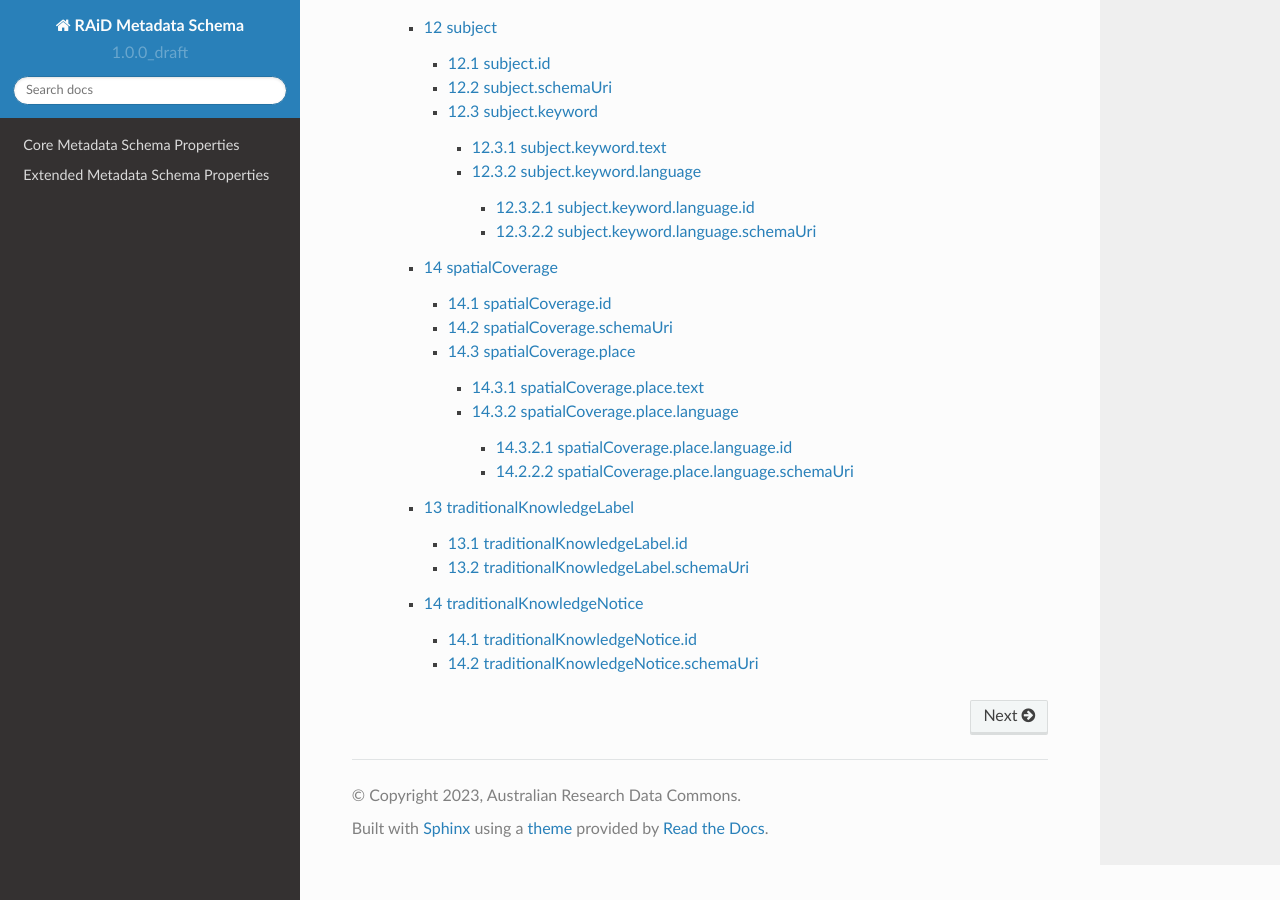
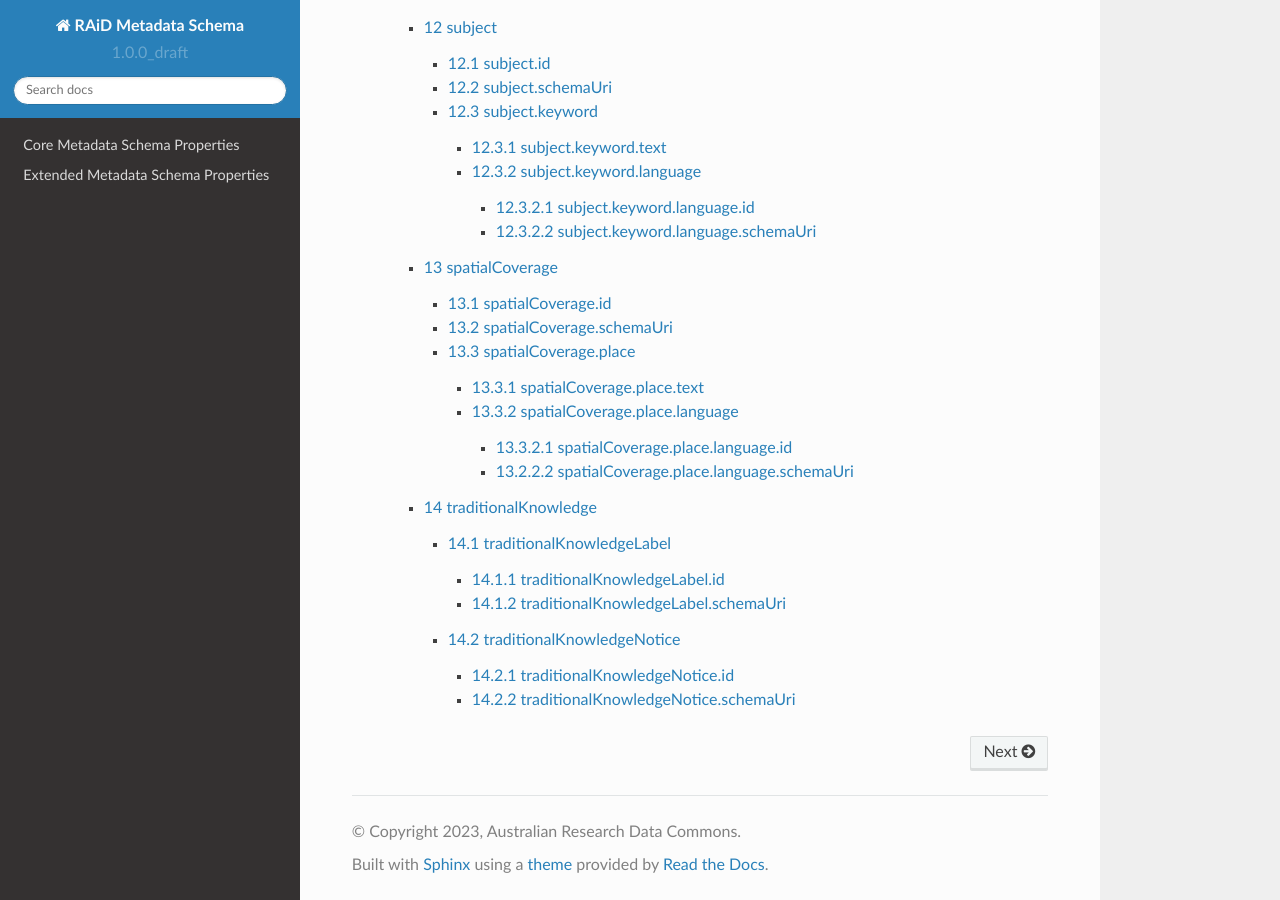
Before and after one commit to au-research/raid-metadata, a Sphinx documentation site: the page built from rtd/docs/source/index.rst, in a window 1280 px wide and 900 px high, scrolled down 5476 px. Built offline with Sphinx 7.4.7 and the Read the Docs theme 2.0.0, drawn with Linux system fonts in a browser that asks for light colours; pages that are not in the unit, such as notebooks, are missing from menus.

Commit message:
Correct numbering in traditionalKnowledge.rst and spatialCoverages.rst
Numbering in traditionalKnowledge.rst was incorrect, needed to add a block that encompassed both Labels and Notices, then renumber each, ultimately adding a third level in the hierarchy to accommodate the addition of elements withing Labels and Notices. Also swapped numbering on spatialCoverages and TK pages, so that spatialCoverages comes first.

```diff
--- a/rtd/docs/source/extended/spatialCoverages.rst
+++ b/rtd/docs/source/extended/spatialCoverages.rst
@@ -1,9 +1,9 @@
 .. autosummary::
    :toctree: generated
 
-.. _14-spatialCoverage:
+.. _13-spatialCoverage:
 
-14 spatialCoverage
+13 spatialCoverage
 ==================
 
 **Definition**: metadata schema block containing information about any spatial region(s) or named place(s) targeted by the project
@@ -14,9 +14,9 @@
 
 **Example JSON**
 
-.. _14.1-spatialCoverage.id:
+.. _13.1-spatialCoverage.id:
 
-14.1 spatialCoverage.id
+13.1 spatialCoverage.id
 -----------------------
 
 **Definition**: spatial region or named place that is the subject or target of the project or activity. Repeat this property as necessary to indicate different locations. Do not duplicate organisational locations
@@ -35,9 +35,9 @@
 * ``https://www.geonames.org/264371/athens.html`` (Athens, Greece, from Geonames)
 * ``https://www.geonames.org/2161776/katoomba.html`` (Katoomba, NSW, Australia, from Geonames)
 
-.. _14.2-spatialCoverage.schemaUri:
+.. _13.2-spatialCoverage.schemaUri:
 
-14.2 spatialCoverage.schemaUri
+13.2 spatialCoverage.schemaUri
 ------------------------------
 
 **Definition**: the URI of the geolocation schema used for spatialCoverage
@@ -53,9 +53,9 @@
 
 **Note**: OpenStreetMap preferred, Geonames allowed; other geoname servers can be nominated by Registration Agencies.
 
-.. _14.3-spatialCoverage.place:
+.. _13.3-spatialCoverage.place:
 
-14.3 spatialCoverage.place
+13.3 spatialCoverage.place
 --------------------------
 
 **Definition**: metadata schema sub-block containing free-text place names or descriptions plus associated metadata properties
@@ -64,9 +64,9 @@
 
 **Occurrence**: 0-n
 
-.. _14.3.1-spatialCoverage.place.text:
+.. _13.3.1-spatialCoverage.place.text:
 
-14.3.1 spatialCoverage.place.text
+13.3.1 spatialCoverage.place.text
 ^^^^^^^^^^^^^^^^^^^^^^^^^^^^^^^^^
 
 **Definition**: free text description of one or more geographic locations that are the subject or target of the project or activity; use to specify or describe a geographic location in a manner not covered by spatialCoverage.id
@@ -79,9 +79,9 @@
 
 **Constraints**: do not duplicate information from spatialCoverage.id above; do not use for organisational locations (which are derived from the organisation's ROR)
 
-.. _14.3.2-spatialCoverage.place.language:
+.. _13.3.2-spatialCoverage.place.language:
 
-14.3.2 spatialCoverage.place.language
+13.3.2 spatialCoverage.place.language
 ^^^^^^^^^^^^^^^^^^^^^^^^^^^^^^^^^^^^^
 
 **Definition**: metadata schema block declaring the language of spatialCoverage.place.text
@@ -92,9 +92,9 @@
 
 **Example JSON**
 
-.. _14.3.2.1-spatialCoverage.place.language.id:
+.. _13.3.2.1-spatialCoverage.place.language.id:
 
-14.3.2.1 spatialCoverage.place.language.id
+13.3.2.1 spatialCoverage.place.language.id
 ~~~~~~~~~~~~~~~~~~~~~~~~~~~~~~~~~~~~~~~~~~
 
 **Definition**: language used for spatialCoverage.place.text identified by a code or other identifier
@@ -107,9 +107,9 @@
 
 **Example**: ``eng``
 
-.. _14.2.2.2-spatialCoverage.place.language.schemaUri:
+.. _13.2.2.2-spatialCoverage.place.language.schemaUri:
 
-14.2.2.2 spatialCoverage.place.language.schemaUri
+13.2.2.2 spatialCoverage.place.language.schemaUri
 ~~~~~~~~~~~~~~~~~~~~~~~~~~~~~~~~~~~~~~~~~~~~~~~~~
 
 **Definition**: the URI of the language identifier schema
--- a/rtd/docs/source/extended/traditionalKnowledge.rst
+++ b/rtd/docs/source/extended/traditionalKnowledge.rst
@@ -1,12 +1,25 @@
 .. autosummary::
    :toctree: generated
 
-.. _13-traditionalKnowledgeLabel:
+.. _14-traditionalKnowledge:
 
-13 traditionalKnowledgeLabel
-============================
+14 traditionalKnowledge
+=======================
 
-**Definition**: metadata schema block containing information about Traditional Knowledge or Biocultural labels
+**Definition**: metadata schema block containing information about Traditional Knowledge Labels and Notices
+
+**Requirement**: recommended
+
+**Occurrence**: 0-n
+
+**Example JSON**
+
+.. _14.1-traditionalKnowledgeLabel:
+
+14.1 traditionalKnowledgeLabel
+------------------------------
+
+**Definition**: metadata schema sub-block containing information about Traditional Knowledge or Biocultural labels
 
 **Requirement**: optional
 
@@ -16,10 +29,10 @@
 
 **Note**: The Traditional Knowledge (TK) and Biocultural (BC) Labels are tools for Indigenous communities and local organizations. Developed through sustained partnership and testing within Indigenous communities across multiple countries, the Labels allow communities to express local and specific conditions for sharing and engaging in future research and relationships in ways that are consistent with already existing community rules, governance, and protocols for using, sharing, and circulating knowledge and data. Labels can be applied to websites, publications, datasets, museum exhibitions, items in a collection, genetic samples, and more. Communities can customize and apply their TK and BC Labels using the Local Contexts Hub. *Labels should only be used by or in conjunction with Indigenous communities and local organizations*. Institutions and researchers should use 'Notices' instead. See https://localcontexts.org/labels/about-the-labels/ for more information.
 
-.. _13.1-traditionalKnowledgeLabel.id:
+.. _14.1.1-traditionalKnowledgeLabel.id:
 
-13.1 traditionalKnowledgeLabel.id
----------------------------------
+14.1.1 traditionalKnowledgeLabel.id
+^^^^^^^^^^^^^^^^^^^^^^^^^^^^^^^^^^^
 
 **Definition**: identifier (URI) for a Traditional Knowledge or Biocultural label pertaining to a project or activity
 
@@ -36,10 +49,10 @@
 
 **Note**: TraditionalKnowledgeLabel.id may be omitted if a project wishes to specify only the scheme used, and not the range of labels used.
 
-.. _13.2-traditionalKnowledgeLabel.schemaUri:
+.. _14.1.2-traditionalKnowledgeLabel.schemaUri:
 
-13.2 traditionalKnowledgeLabel.schemaUri
-----------------------------------------
+14.1.2 traditionalKnowledgeLabel.schemaUri
+^^^^^^^^^^^^^^^^^^^^^^^^^^^^^^^^^^^^^^^^^^
 
 **Definition**: the URI of the Traditional Knowledge or Biocultural label identifier schema
 
@@ -54,12 +67,12 @@
 
 **Note**: Users may select a traditionalKnowledgeLabel.schemaUri without specifying a traditionalKnowlegeLabel.id, if a project only wants to declare only the schema used without specifying what labels may be used.
 
-.. _14-traditionalKnowledgeNotice:
+.. _14.2-traditionalKnowledgeNotice:
 
-14 traditionalKnowledgeNotice
-=============================
+14.2 traditionalKnowledgeNotice
+-------------------------------
 
-**Definition**: metadata schema block containing information about Traditional Knowledge Notices
+**Definition**: metadata schema sub-block containing information about Traditional Knowledge Notices
 
 **Requirement**: optional
 
@@ -69,10 +82,10 @@
 
 **Note**: The Notices are tools for institutions and researchers to identify Indigenous collections and data and recognize Indigenous rights and interests. The Notices were developed to create pathways for partnership, collaboration, and support of Indigenous cultural authority. Notices can be applied to websites, publications, datasets, museum exhibitions, items in a collection, genetic samples, and more. Institutions and researchers can generate Notices using the Local Contexts Hub. See https://localcontexts.org/notices/about-the-notices// for more information.
 
-.. _14.1-traditionalKnowledgeNotice.id:
+.. _14.2.1-traditionalKnowledgeNotice.id:
 
-14.1 traditionalKnowledgeNotice.id
-----------------------------------
+14.2.1 traditionalKnowledgeNotice.id
+^^^^^^^^^^^^^^^^^^^^^^^^^^^^^^^^^^^^
 
 **Definition**: identifier (URI) for a Traditional Knowledge Notice pertaining to a project or activity
 
@@ -97,10 +110,10 @@
 
 **Note**: TraditionalKnowledgeNotice.id may be omitted if a project wishes to specify only the scheme used, and not the range of notices used.
 
-.. _14.2-traditionalKnowledgeNotice.schemaUri:
+.. _14.2.2-traditionalKnowledgeNotice.schemaUri:
 
-14.2 traditionalKnowledgeNotice.schemaUri
------------------------------------------
+14.2.2 traditionalKnowledgeNotice.schemaUri
+^^^^^^^^^^^^^^^^^^^^^^^^^^^^^^^^^^^^^^^^^^^
 
 **Definition**: the URI of the Traditional Knowledge or Biocultural label identifier schema
 
```
